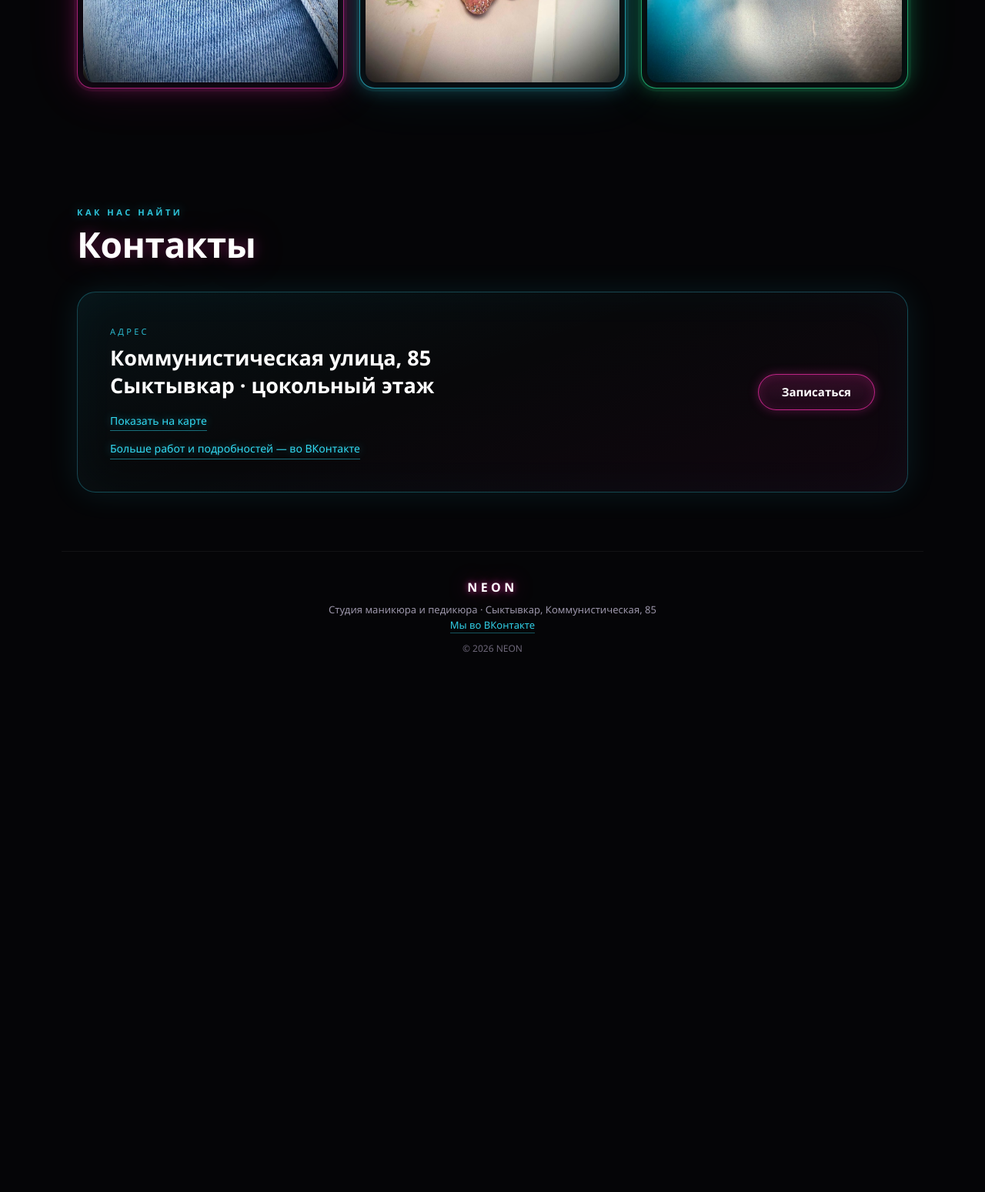
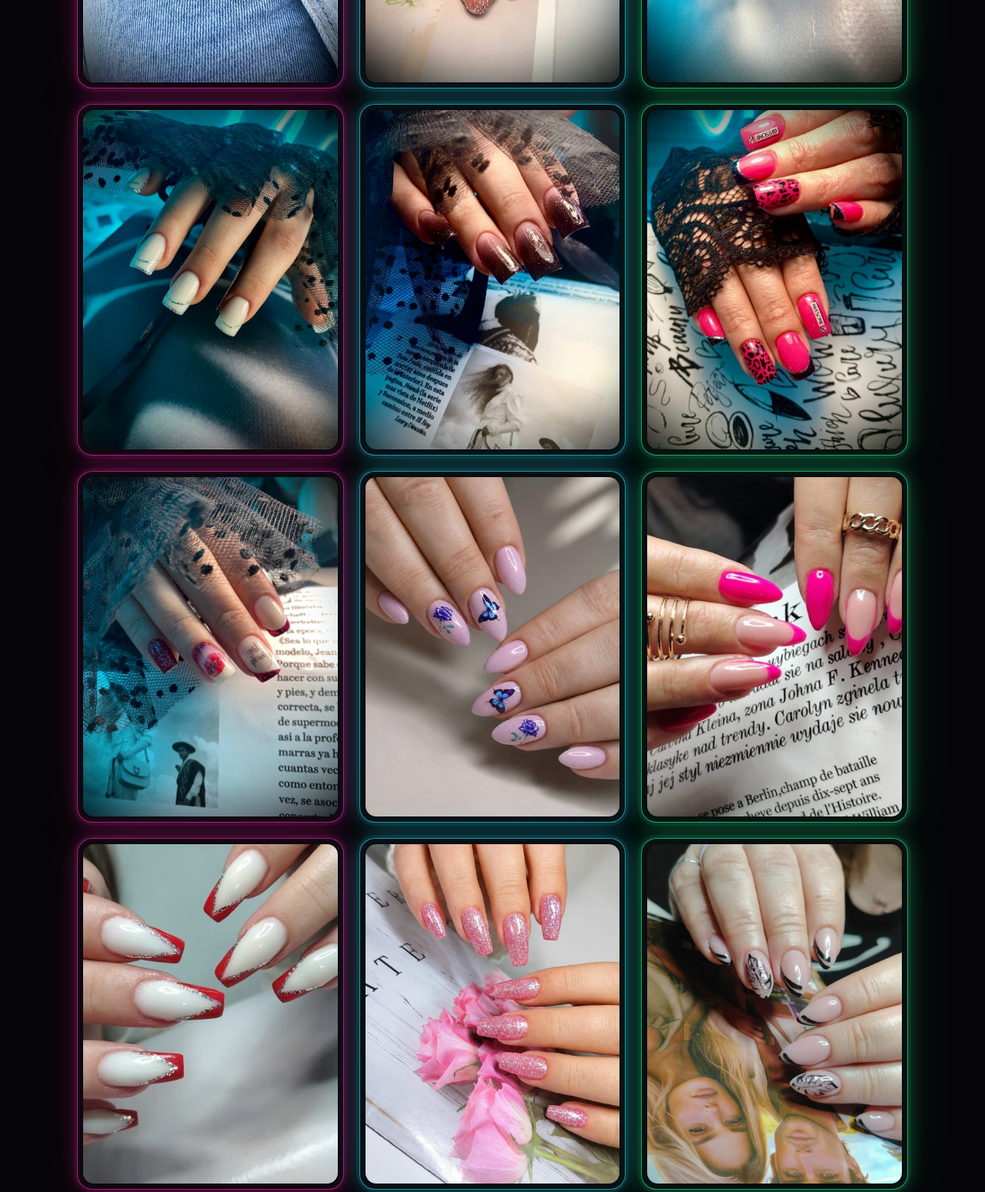
Before and after one commit to QweezOZ/neon, a plain HTML site: page index.html in a window 1280 px wide. Shown: the part 2920-4469 px from the top of the page at 77% size. Before the commit the page ends 3813 px from the top, so only its background shows below. Drawn offline with Linux system fonts and the light colour scheme.

Commit message:
Добавил 9 новых работ в галерею

```diff
--- a/index.html
+++ b/index.html
@@ -201,6 +201,42 @@
               aria-label="Открыть фото: Красный маникюр с чёрными линиями">
         <img src="images/works/work-6.jpg" alt="Красный маникюр с чёрными линиями" width="900" height="1200" loading="lazy">
       </button>
+      <button class="work work--pink reveal" type="button" data-full="images/works/work-7.jpg"
+              aria-label="Открыть фото: Молочный френч с серебристой линией и кружевом">
+        <img src="images/works/work-7.jpg" alt="Молочный френч с серебристой линией и кружевом" width="900" height="1200" loading="lazy">
+      </button>
+      <button class="work work--cyan reveal" type="button" data-full="images/works/work-8.jpg"
+              aria-label="Открыть фото: Тёмный глиттер на длинных ногтях с кружевом">
+        <img src="images/works/work-8.jpg" alt="Тёмный глиттер на длинных ногтях с кружевом" width="841" height="1200" loading="lazy">
+      </button>
+      <button class="work work--green reveal" type="button" data-full="images/works/work-9.jpg"
+              aria-label="Открыть фото: Розовый маникюр с чёрным леопардовым дизайном">
+        <img src="images/works/work-9.jpg" alt="Розовый маникюр с чёрным леопардовым дизайном" width="900" height="1200" loading="lazy">
+      </button>
+      <button class="work work--pink reveal" type="button" data-full="images/works/work-10.jpg"
+              aria-label="Открыть фото: Нюдовый френч с красным глиттером">
+        <img src="images/works/work-10.jpg" alt="Нюдовый френч с красным глиттером" width="900" height="1200" loading="lazy">
+      </button>
+      <button class="work work--cyan reveal" type="button" data-full="images/works/work-11.jpg"
+              aria-label="Открыть фото: Розовый маникюр с бабочкой и розой">
+        <img src="images/works/work-11.jpg" alt="Розовый маникюр с бабочкой и розой" width="640" height="640" loading="lazy">
+      </button>
+      <button class="work work--green reveal" type="button" data-full="images/works/work-12.jpg"
+              aria-label="Открыть фото: Розовый френч с золотыми кольцами">
+        <img src="images/works/work-12.jpg" alt="Розовый френч с золотыми кольцами" width="640" height="480" loading="lazy">
+      </button>
+      <button class="work work--pink reveal" type="button" data-full="images/works/work-13.jpg"
+              aria-label="Открыть фото: Белый френч с красным акцентом">
+        <img src="images/works/work-13.jpg" alt="Белый френч с красным акцентом" width="640" height="480" loading="lazy">
+      </button>
+      <button class="work work--cyan reveal" type="button" data-full="images/works/work-14.jpg"
+              aria-label="Открыть фото: Розовый глиттер с розами">
+        <img src="images/works/work-14.jpg" alt="Розовый глиттер с розами" width="900" height="1200" loading="lazy">
+      </button>
+      <button class="work work--green reveal" type="button" data-full="images/works/work-15.jpg"
+              aria-label="Открыть фото: Нюдовый маникюр с чёрными перьями">
+        <img src="images/works/work-15.jpg" alt="Нюдовый маникюр с чёрными перьями" width="900" height="1200" loading="lazy">
+      </button>
     </div>
   </section>
 
```
Also changed, not shown: images/works/work-10.jpg (added), images/works/work-11.jpg (added), images/works/work-12.jpg (added), images/works/work-13.jpg (added), images/works/work-14.jpg (added), images/works/work-15.jpg (added), images/works/work-7.jpg (added), images/works/work-8.jpg (added), images/works/work-9.jpg (added), 1 other file.
